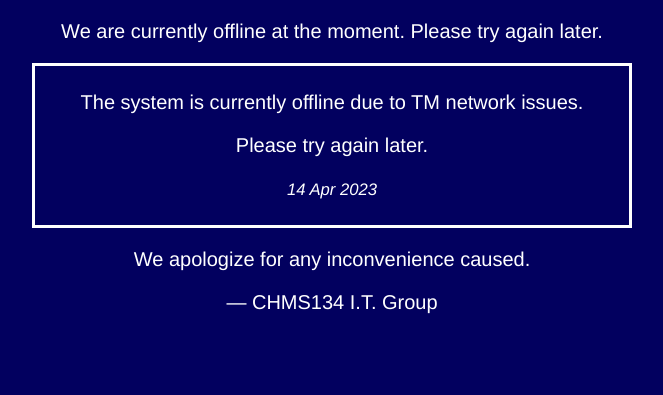
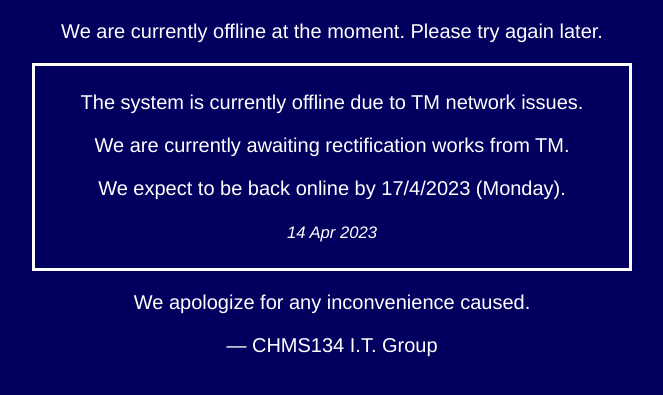
Before and after one commit to chms1/maintenance, a plain HTML site: page 20230414.html in a window 1280 px wide. Shown: the part 459-854 px from the top of the page, without its empty margins (308-971 px from the left). Drawn offline with Linux system fonts and the light colour scheme.

Commit message:
Update 20230414.html

```diff
--- a/20230414.html
+++ b/20230414.html
@@ -49,7 +49,8 @@
             <p>We are currently offline at the moment. Please try again later.</p>
             <div class="msgbox">
                 <p>The system is currently offline due to TM network issues.</p>
-                <p>Please try again later.</p>
+                <p>We are currently awaiting rectification works from TM.</p>
+                <p>We expect to be back online by 17/4/2023 (Monday).</p>
 				<p><small><i>14 Apr 2023</i></small></p>
             </div>
             <p>We apologize for any inconvenience caused.</p>
```
